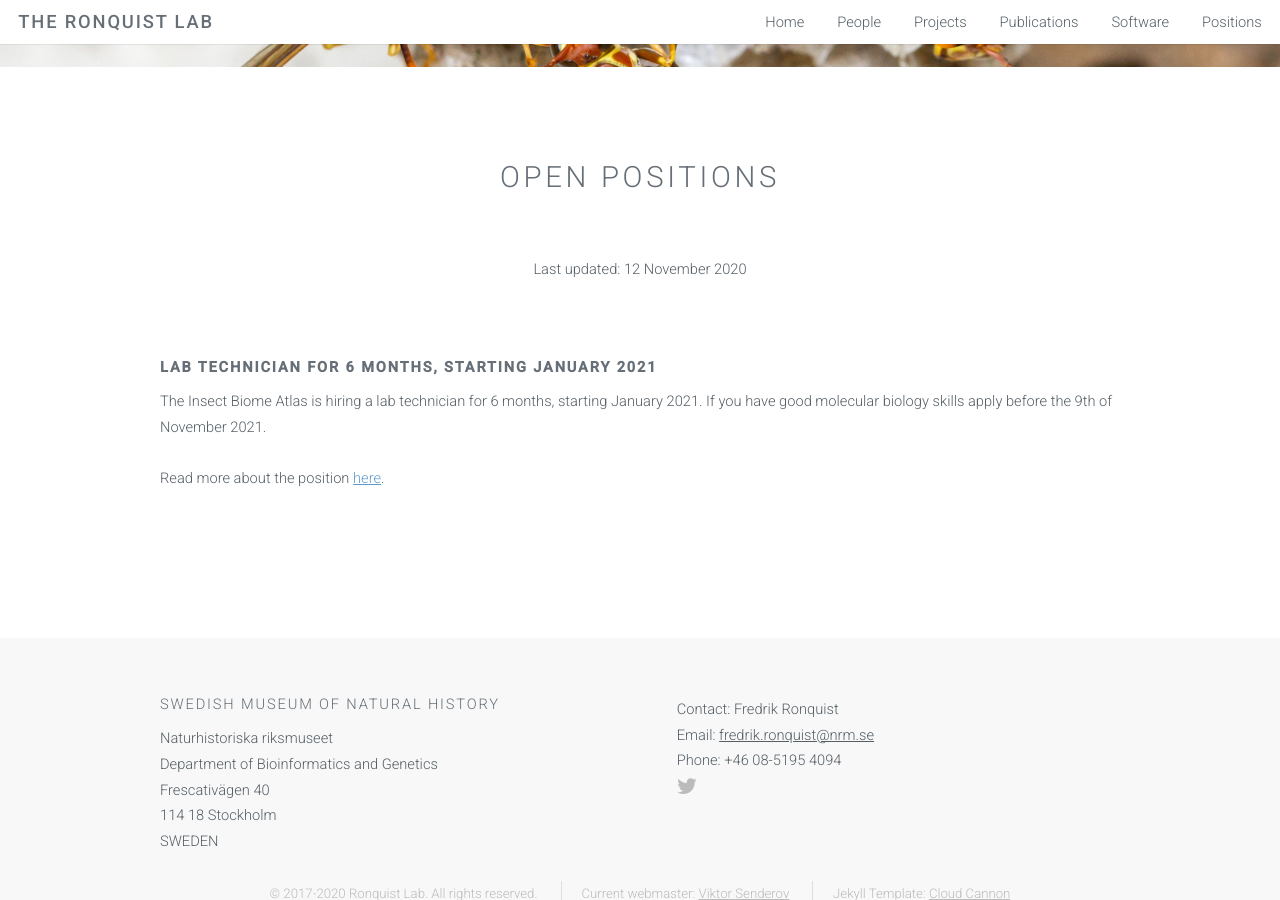
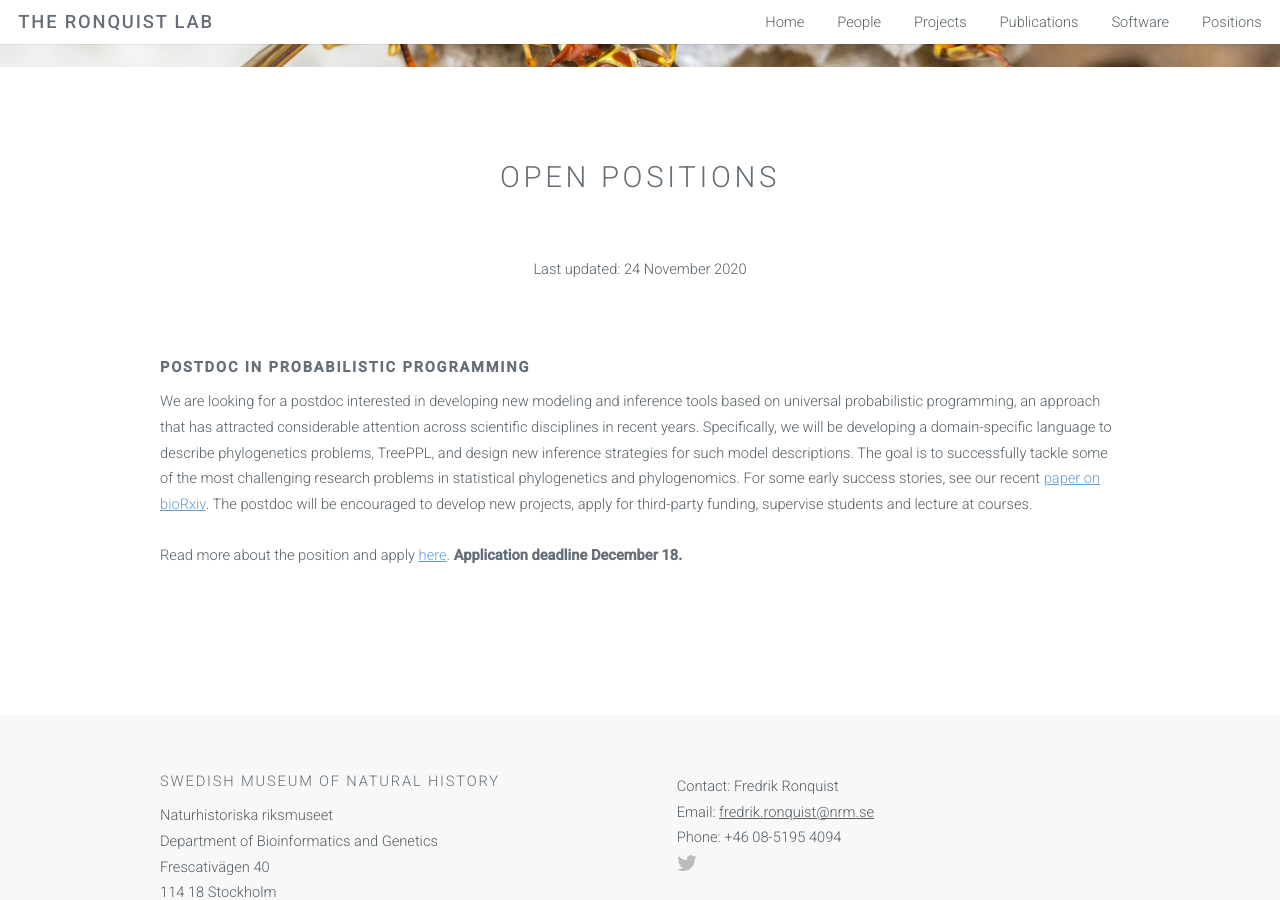
Before and after one commit to ronquistlab/ronquistlab.github.io, a Jekyll site: the page built from positions.html, in a window 1280 px wide and 900 px high, scrolled down 388 px. Built offline with Jekyll 4.4.1, drawn with Linux system fonts in a browser that asks for light colours.

Commit message:
2 new news items, update of positions

```diff
--- a/positions.html
+++ b/positions.html
@@ -10,22 +10,20 @@ layout: default
       </header>
       <div class="container">
         <div class="align-center">
-          Last updated: 12 November 2020
+          Last updated: 24 November 2020
         </div>
 
         <br/><br/><br/>
 
-        <h1><strong>Lab technician for 6 months, starting January 2021</strong></h1>
-        <p>
-
-	  The Insect Biome Atlas is hiring a lab technician for 6 months, starting January 2021. If you have good molecular biology skills apply before the 9th of November 2021.
+        <h1><strong>Postdoc in probabilistic programming</strong></h1>
+        <p> We are looking for a postdoc interested in developing new modeling and inference tools based on universal probabilistic programming, an approach that has attracted considerable attention across scientific disciplines in recent years. Specifically, we will be developing a domain-specific language to describe phylogenetics problems, TreePPL, and design new inference strategies for such model descriptions. The goal is to successfully tackle some of the most challenging research problems in statistical phylogenetics and phylogenomics. For some early success stories, see our recent <a href="https://doi.org/10.1101/2020.06.16.154443">paper on bioRxiv</a>. The postdoc will be encouraged to develop new projects, apply for third-party funding, supervise students and lecture at courses.
 
 	  <br /><br />
-        Read more about the position <a href="https://www.nrm.se/en/ommuseet/jobbahososs/ledigatjanster.9005019.html" target="_blank">here</a>.
+
+      Read more about the position and apply <a href="https://www.nrm.se/en/ommuseet/jobbahososs/ledigatjanster.9005019.html" target="_blank">here</a>. <b>Application deadline December 18.</b>
       </p>
 
         <br/><br/><br/>
-
 
       </div>
 
```
Also changed, not shown: index.html (+18 -2 lines), images/malaise-trap-200px.jpg (added), images/norm-constants-200px.png (added).
